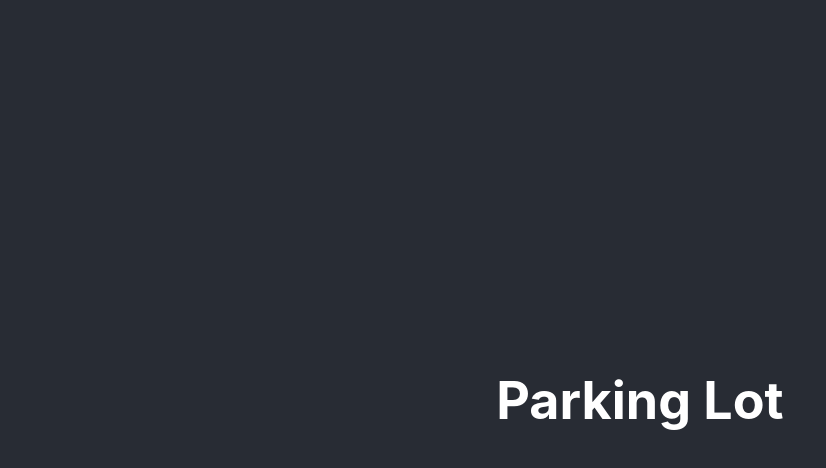
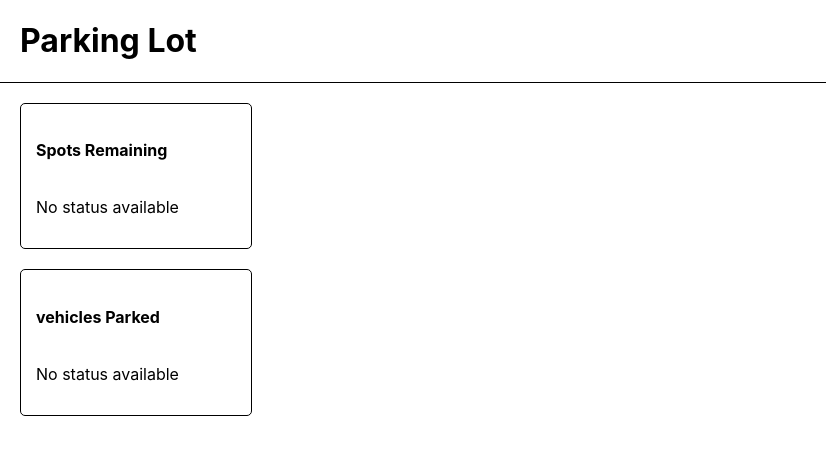
Before and after one commit to anemcleod/s_parking_lot, a React (Create React App) app in the folder s-parking-lot-app/: page / in a window 1280 px wide. Shown: the top 468 px of the page, without its empty margins (0-826 px from the left). Built offline with nearby package versions, Linux system fonts and the light colour scheme; no server answers.

Commit message:
reusable parking lot status component

```diff
--- a/s-parking-lot-app/src/App.scss
+++ b/s-parking-lot-app/src/App.scss
@@ -1,38 +1,21 @@
-.App {
-  text-align: center;
+header {
+  padding-left: 20px;
+  border-bottom: 1px solid black;
+
+}
+.container {
+  display: flex;
+  flex-direction: column;
+  padding: 15px;
+  border-radius: 5px;
+  border: 1px solid black;
+  width:fit-content;
+  min-width: 200px;
+  margin: 20px;
 }
 
-.App-logo {
-  height: 40vmin;
-  pointer-events: none;
+.vehicleCountContainer {
+  width: 100%;
+  display: grid;
+  grid-template-columns: 5fr 1fr;
 }
-
-@media (prefers-reduced-motion: no-preference) {
-  .App-logo {
-    animation: App-logo-spin infinite 20s linear;
-  }
-}
-
-.App-header {
-  background-color: #282c34;
-  min-height: 100vh;
-  display: flex;
-  flex-direction: column;
-  align-items: center;
-  justify-content: center;
-  font-size: calc(10px + 2vmin);
-  color: white;
-}
-
-.App-link {
-  color: #61dafb;
-}
-
-@keyframes App-logo-spin {
-  from {
-    transform: rotate(0deg);
-  }
-  to {
-    transform: rotate(360deg);
-  }
-}
--- /dev/null
+++ b/s-parking-lot-app/src/components/ParkingLotStatus.tsx
@@ -0,0 +1,35 @@
+import { VehicleCount } from '../types';
+
+const ParkingLotStatus = ({ title, vehicleCount }: ParkingLotStatusProps)=> {
+
+    return (
+        <div className='container'>
+            <h4>{title}</h4>
+            {
+                vehicleCount ? (
+                    <>
+                        <div className='vehicleCountContainer'>
+                            <p>Cars:</p>
+                            <p>{vehicleCount.cars} </p>
+                        </div>
+                        <div className='vehicleCountContainer'>
+                            <p>Vans:</p>
+                            <p>{vehicleCount.vans} </p>
+                        </div>
+                        <div className='vehicleCountContainer'>
+                            <p>Motorcycles:</p>
+                            <p>{vehicleCount.motorcycles} </p>
+                        </div>
+                    </>
+                ): <p>No status available</p>
+            }
+        </div>
+    )
+}
+
+export default ParkingLotStatus;
+
+interface ParkingLotStatusProps {
+    title: string;
+    vehicleCount: VehicleCount | undefined;
+}
```
